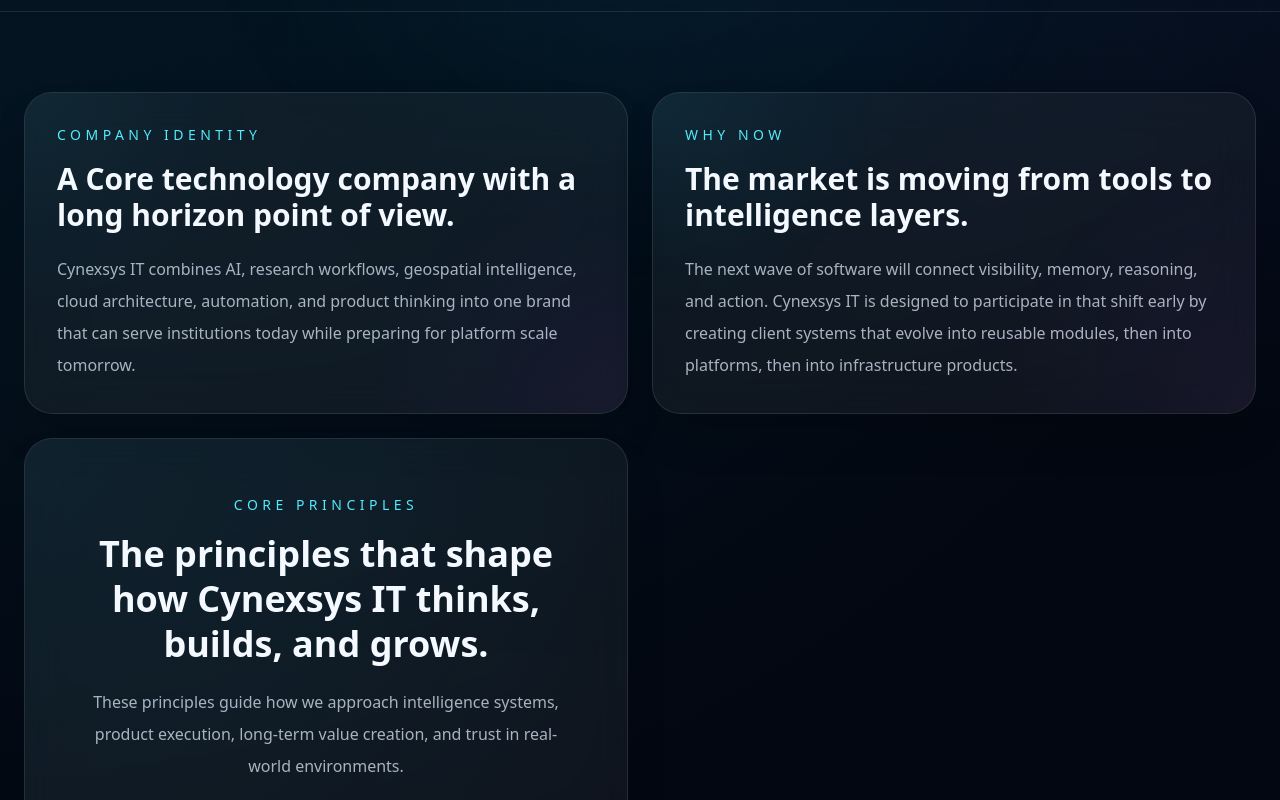
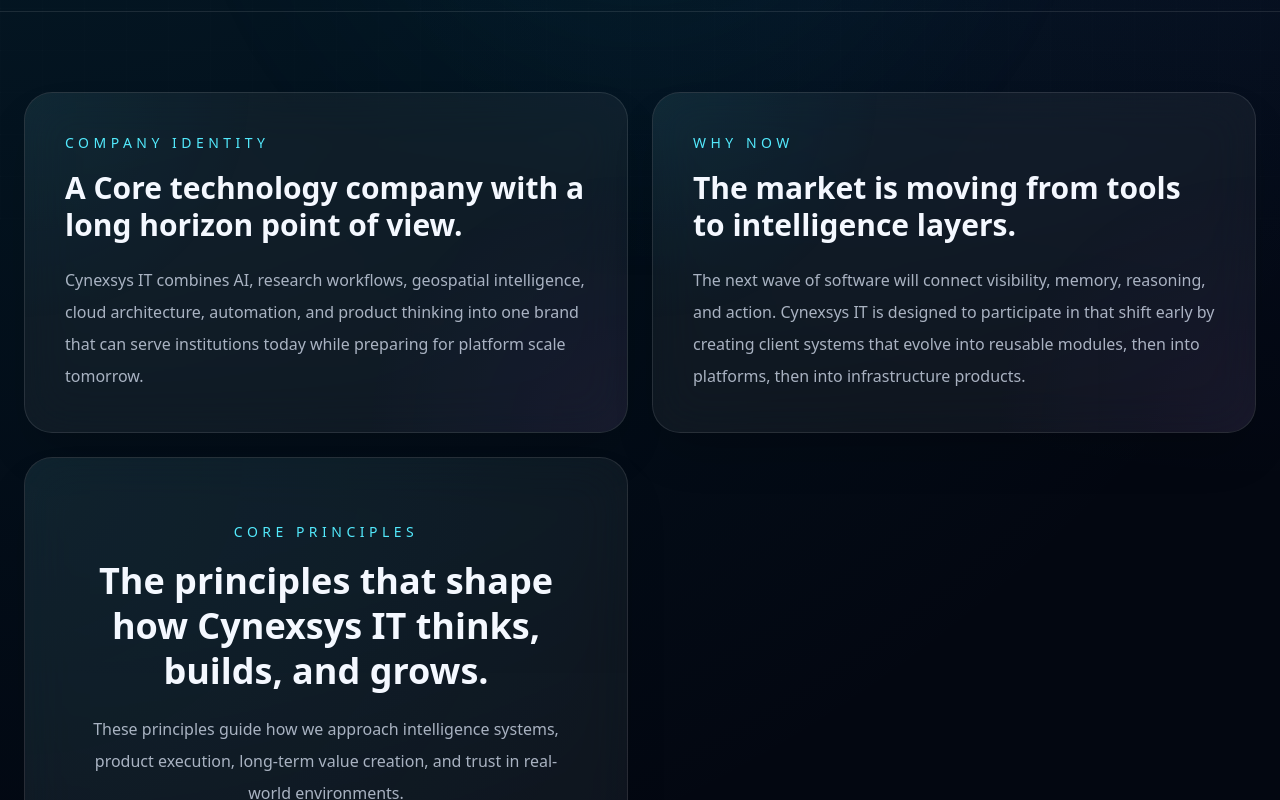
Before and after one commit to elprottoy-dev/cynexsys, a Next.js app: page /about in a window 1280 px wide. Shown: the part 580-1380 px from the top of the page. Built offline with nearby package versions, Linux system fonts and the light colour scheme.

Commit message:
Update page.tsx

```diff
--- a/app/about/page.tsx
+++ b/app/about/page.tsx
@@ -30,11 +30,12 @@
     >
       <div className="grid gap-6 lg:grid-cols-2">
         <Reveal>
-          <GlassCard className="p-8">
+          <GlassCard className="h-full p-8 md:p-10">
+            <div className="mx-auto max-w-xl text-center lg:text-left">
               <div className="text-sm uppercase tracking-[0.32em] text-cyan-300">
                 Company identity
               </div>
-            <h2 className="mt-4 text-3xl font-black">
+              <h2 className="mt-4 text-3xl font-black leading-tight">
                 A Core technology company with a long horizon point of view.
               </h2>
               <p className="mt-5 leading-8 text-[color:var(--muted)]">
@@ -43,15 +44,17 @@
                 that can serve institutions today while preparing for platform scale
                 tomorrow.
               </p>
+            </div>
           </GlassCard>
         </Reveal>
 
         <Reveal delay={0.08}>
-          <GlassCard className="p-8">
+          <GlassCard className="h-full p-8 md:p-10">
+            <div className="mx-auto max-w-xl text-center lg:text-left">
               <div className="text-sm uppercase tracking-[0.32em] text-cyan-300">
                 Why now
               </div>
-            <h2 className="mt-4 text-3xl font-black">
+              <h2 className="mt-4 text-3xl font-black leading-tight">
                 The market is moving from tools to intelligence layers.
               </h2>
               <p className="mt-5 leading-8 text-[color:var(--muted)]">
@@ -60,11 +63,12 @@
                 by creating client systems that evolve into reusable modules, then into
                 platforms, then into infrastructure products.
               </p>
+            </div>
           </GlassCard>
         </Reveal>
 
         <Reveal>
-          <GlassCard className="p-8 md:p-12 lg:col-span-2 lg:p-14">
+          <GlassCard className="p-8 md:p-12 lg:col-span-2 lg:p-14 xl:p-16">
             <div className="mx-auto max-w-3xl text-center">
               <div className="text-sm uppercase tracking-[0.32em] text-cyan-300">
                 Core Principles
@@ -72,14 +76,14 @@
               <h2 className="mt-4 text-3xl font-black leading-tight md:text-4xl">
                 The principles that shape how Cynexsys IT thinks, builds, and grows.
               </h2>
-              <p className="mt-5 leading-8 text-[color:var(--muted)]">
+              <p className="mx-auto mt-5 max-w-2xl leading-8 text-[color:var(--muted)]">
                 These principles guide how we approach intelligence systems, product
                 execution, long-term value creation, and trust in real-world
                 environments.
               </p>
             </div>
 
-            <div className="mt-10 grid gap-5 md:grid-cols-2 xl:grid-cols-4">
+            <div className="mx-auto mt-12 max-w-6xl grid gap-5 md:grid-cols-2 xl:grid-cols-4">
               {principles.map((item, index) => (
                 <div
                   key={item}
@@ -115,7 +119,8 @@
       </div>
 
       <Reveal>
-        <GlassCard className="mt-6 p-10 text-center">
+        <GlassCard className="mt-6 p-8 text-center md:p-10 lg:p-12">
+          <div className="mx-auto max-w-3xl">
             <div className="text-sm uppercase tracking-[0.32em] text-cyan-300">
               Let’s build something meaningful
             </div>
@@ -124,7 +129,7 @@
               If you have a project in mind, now is the right time to move.
             </h2>
 
-          <p className="mx-auto mt-5 max-w-3xl leading-8 text-[color:var(--muted)]">
+            <p className="mx-auto mt-5 max-w-2xl leading-8 text-[color:var(--muted)]">
               Whether you're validating an idea, building a digital product, or
               upgrading an existing system, Cynexsys IT can help turn that vision into
               a real, execution-ready solution with strong technical direction and
@@ -147,7 +152,7 @@
               </Link>
             </div>
 
-          <div className="mx-auto mt-8 grid max-w-4xl gap-4 text-left md:grid-cols-3">
+            <div className="mx-auto mt-8 grid max-w-5xl gap-4 text-left md:grid-cols-3">
               <div className="rounded-2xl border border-[color:var(--line)] bg-[color:var(--panel)] p-4">
                 <div className="text-sm font-semibold text-cyan-300">
                   Execution-first approach
@@ -178,6 +183,7 @@
                 </p>
               </div>
             </div>
+          </div>
         </GlassCard>
       </Reveal>
     </PageShell>
```
Lines whose indentation alone changed are shown as unchanged.
